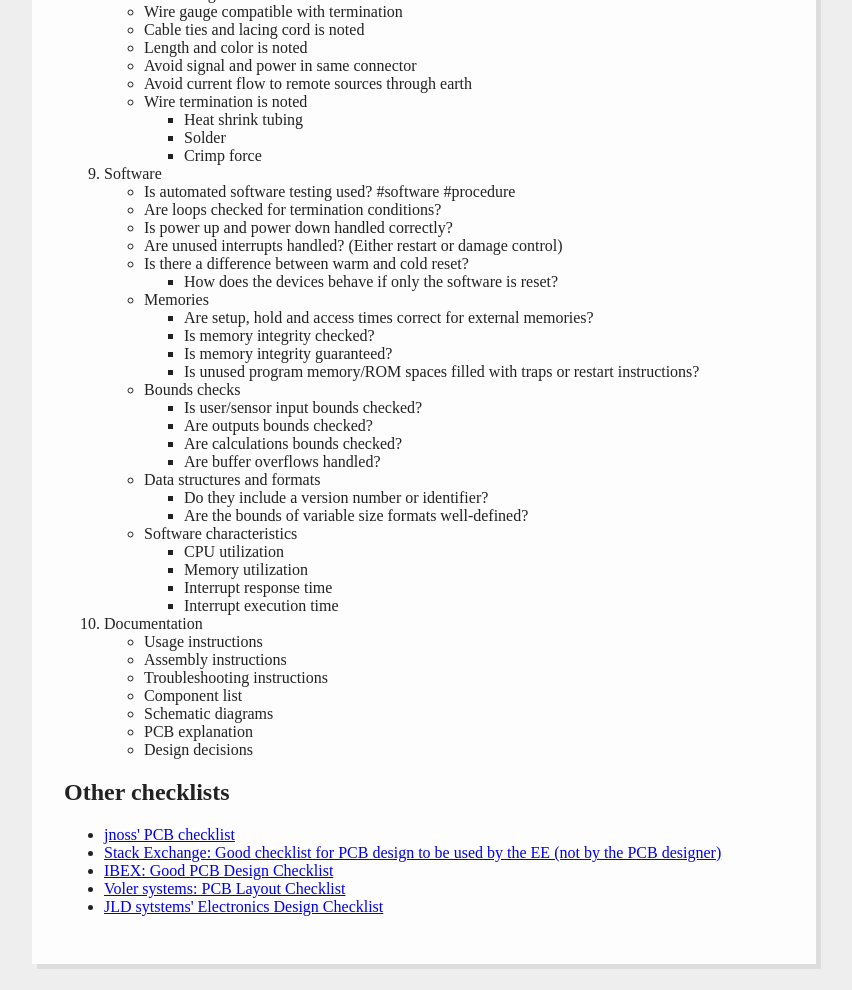
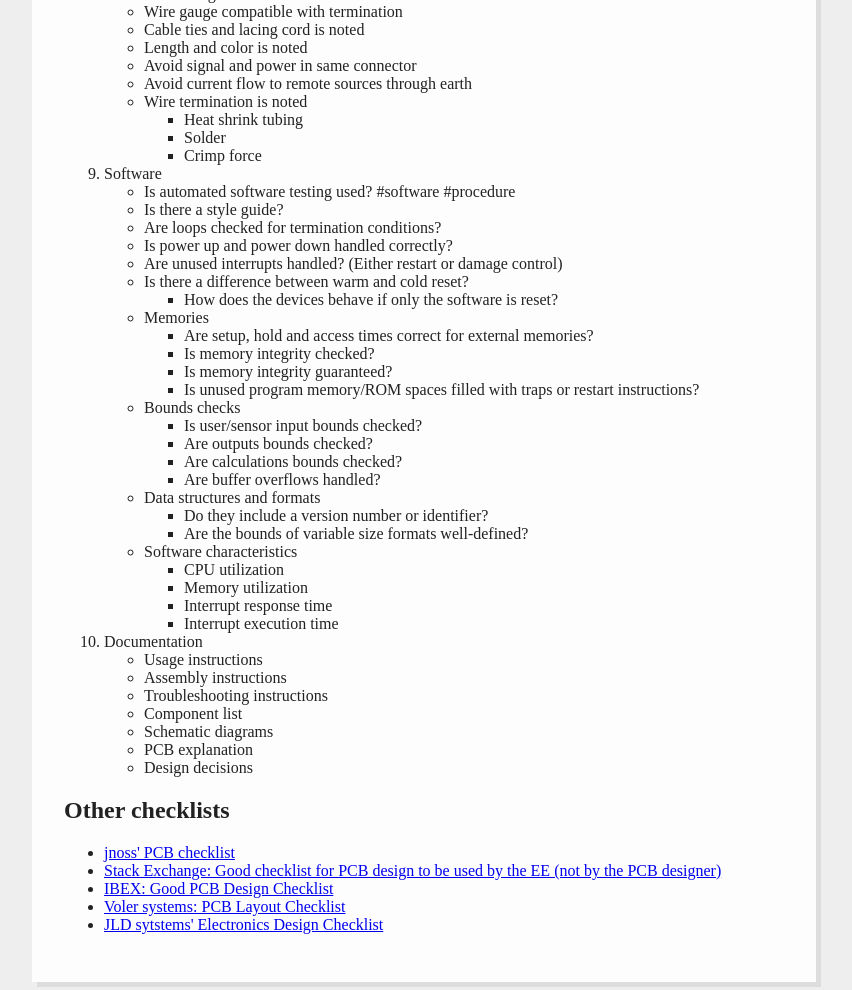
Before and after one commit to henrikh/pcb-checklist, a plain HTML site: page docs/index.html in a window 1280 px wide. Shown: the part 5978-6968 px from the top of the page, without its empty margins (216-1068 px from the left). Drawn offline with Linux system fonts and the light colour scheme.

Commit message:
Add: Style guide for software

```diff
--- a/docs/index.html
+++ b/docs/index.html
@@ -594,6 +594,7 @@ Compiled and edited by Henrik Enggaard Hansen. <a href="https://github.com/henri
 <li>Software
 	<ul>
 		<li>Is automated software testing used? #software #procedure</li>
+		<li>Is there a style guide?</li>
 		<li>Are loops checked for termination conditions?</li>
 		<li>Is power up and power down handled correctly?</li>
 		<li>Are unused interrupts handled? (Either restart or damage control)</li>
```
